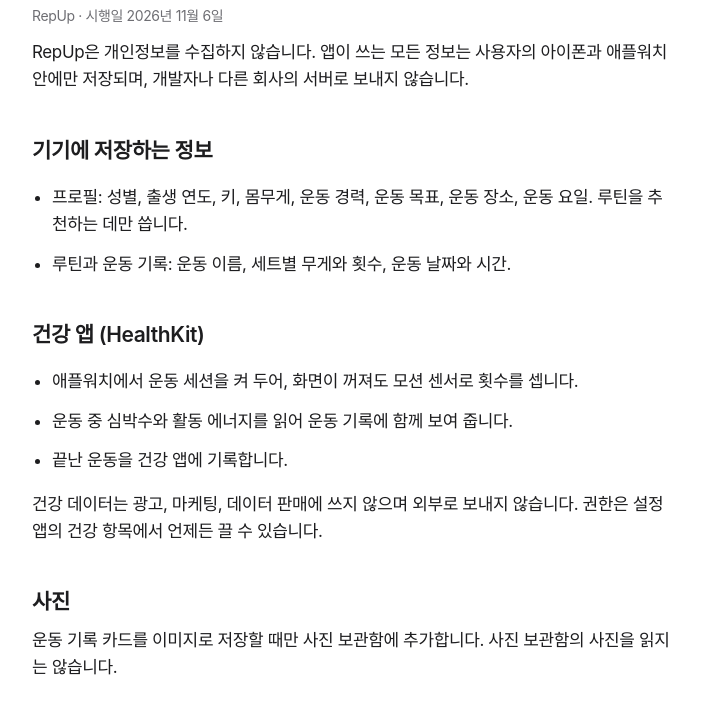
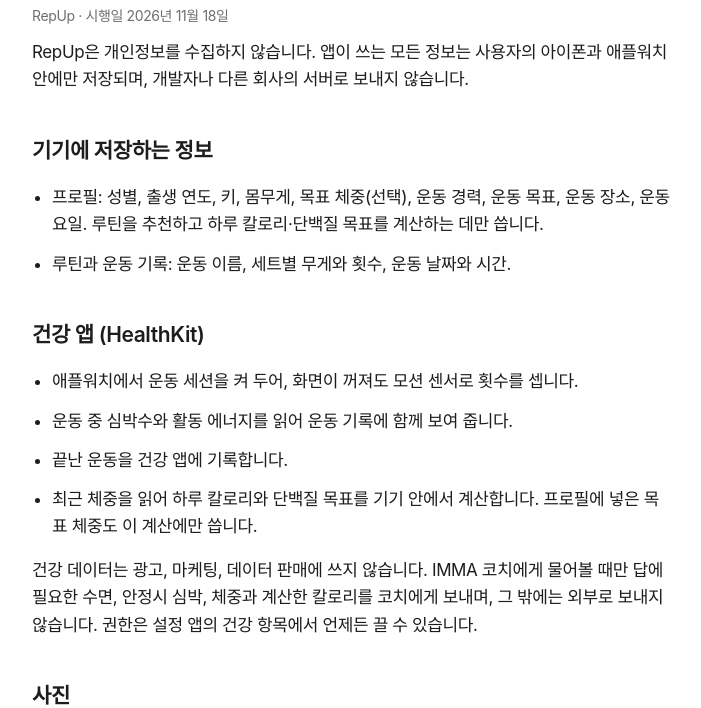
Before and after one commit to shinehyeuk-pixel/imma-support, a plain HTML site: page privacy/index.html in a window 1280 px wide. Shown: the part 92-800 px from the top of the page, without its empty margins (288-989 px from the left). Drawn offline with Linux system fonts and the light colour scheme.

Commit message:
Privacy: say body weight is read for daily calories and what goes to the coach
The app now reads the latest body weight from Health and keeps an optional
target weight to work out daily calories and protein. The page also said
health data never leaves the device, but asking IMMA sends sleep, resting
heart rate, weight and the computed calories to the coach.

Co-Authored-By: Claude Opus 5.5 <noreply@anthropic.com>

```diff
--- a/privacy/index.html
+++ b/privacy/index.html
@@ -9,13 +9,13 @@
 <body>
 <main>
 <h1>개인정보처리방침</h1>
-<p class="muted">RepUp · 시행일 2026년 11월 6일</p>
+<p class="muted">RepUp · 시행일 2026년 11월 18일</p>
 
 <p>RepUp은 개인정보를 수집하지 않습니다. 앱이 쓰는 모든 정보는 사용자의 아이폰과 애플워치 안에만 저장되며, 개발자나 다른 회사의 서버로 보내지 않습니다.</p>
 
 <h2>기기에 저장하는 정보</h2>
 <ul>
-<li>프로필: 성별, 출생 연도, 키, 몸무게, 운동 경력, 운동 목표, 운동 장소, 운동 요일. 루틴을 추천하는 데만 씁니다.</li>
+<li>프로필: 성별, 출생 연도, 키, 몸무게, 목표 체중(선택), 운동 경력, 운동 목표, 운동 장소, 운동 요일. 루틴을 추천하고 하루 칼로리·단백질 목표를 계산하는 데만 씁니다.</li>
 <li>루틴과 운동 기록: 운동 이름, 세트별 무게와 횟수, 운동 날짜와 시간.</li>
 </ul>
 
@@ -24,8 +24,9 @@
 <li>애플워치에서 운동 세션을 켜 두어, 화면이 꺼져도 모션 센서로 횟수를 셉니다.</li>
 <li>운동 중 심박수와 활동 에너지를 읽어 운동 기록에 함께 보여 줍니다.</li>
 <li>끝난 운동을 건강 앱에 기록합니다.</li>
+<li>최근 체중을 읽어 하루 칼로리와 단백질 목표를 기기 안에서 계산합니다. 프로필에 넣은 목표 체중도 이 계산에만 씁니다.</li>
 </ul>
-<p>건강 데이터는 광고, 마케팅, 데이터 판매에 쓰지 않으며 외부로 보내지 않습니다. 권한은 설정 앱의 건강 항목에서 언제든 끌 수 있습니다.</p>
+<p>건강 데이터는 광고, 마케팅, 데이터 판매에 쓰지 않습니다. IMMA 코치에게 물어볼 때만 답에 필요한 수면, 안정시 심박, 체중과 계산한 칼로리를 코치에게 보내며, 그 밖에는 외부로 보내지 않습니다. 권한은 설정 앱의 건강 항목에서 언제든 끌 수 있습니다.</p>
 
 <h2>사진</h2>
 <p>운동 기록 카드를 이미지로 저장할 때만 사진 보관함에 추가합니다. 사진 보관함의 사진을 읽지는 않습니다.</p>
```
